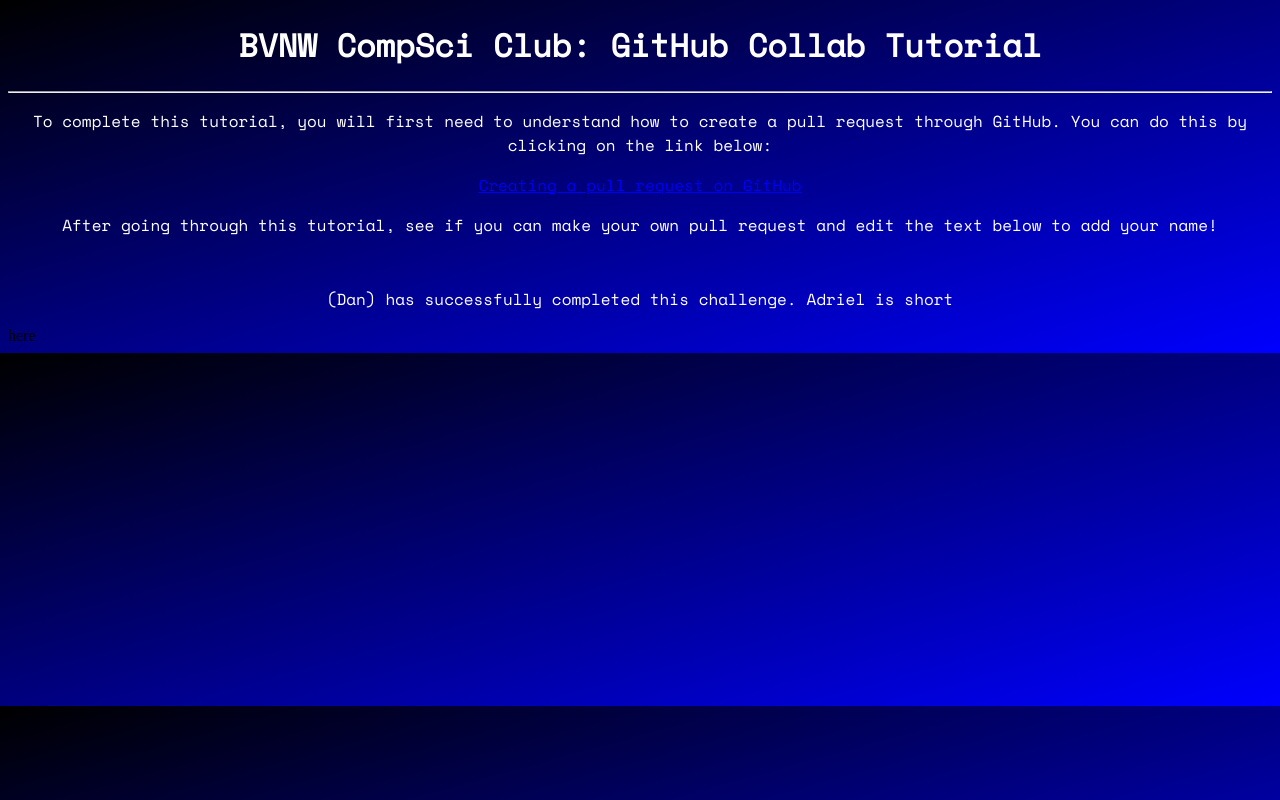
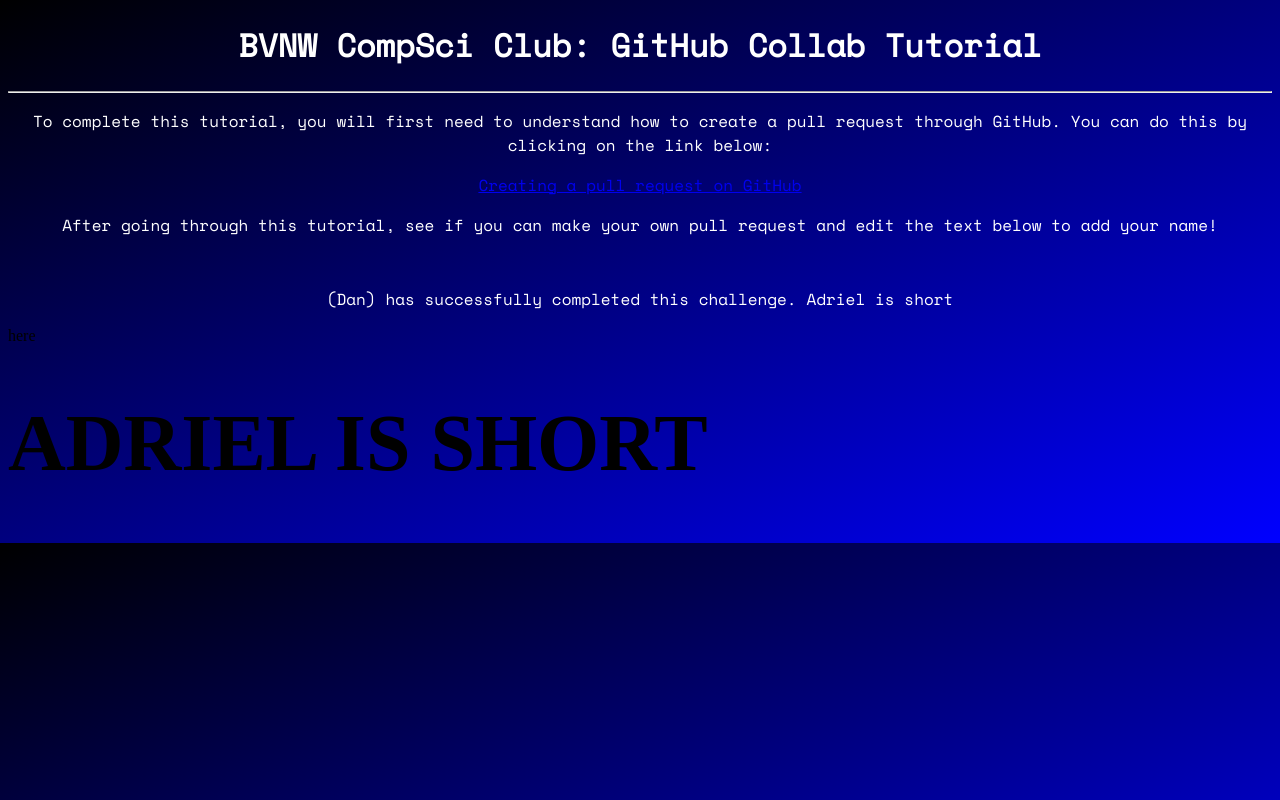
Before and after one commit to CompSciClubBVNW2425/github-collab-example, a plain HTML site: page tutorialpage.html in a window 1280 px wide. Drawn offline with nearby package versions, Linux system fonts and the light colour scheme; a script that the page names is missing.

Commit message:
Uffpdate tutorialpage.html

```diff
--- a/tutorialpage.html
+++ b/tutorialpage.html
@@ -27,6 +27,7 @@
        <p class="text">
         (Dan) has successfully completed this challenge. Adriel is short
        </p>here
+        <h1 style="font-size: 5rem">ADRIEL IS SHORT</h1>
     <script src="index.js"></script>
   </body>
 </html>
```
